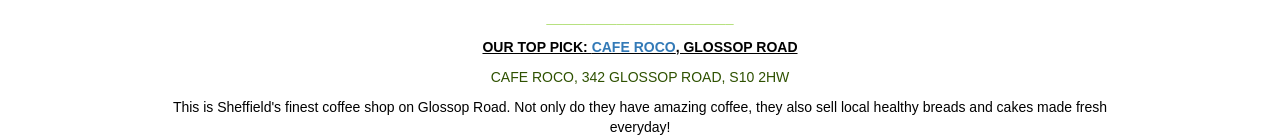
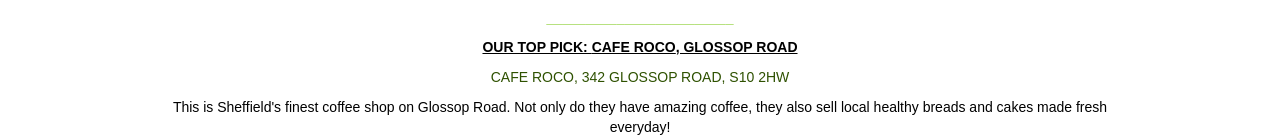
Before and after one commit to CoffeeFirst-Sheffield/CoffeeFirst-Sheffield.github.io, a plain HTML site: page index.html in a window 1280 px wide. Shown: the part 591-728 px from the top of the page. Drawn offline with nearby package versions, Linux system fonts and the light colour scheme; files that its build step writes are made by us from their sources; a web font is replaced by a local one.

Commit message:
Adjusted blue to black
Adjusted blue hyperlink to black.

```diff
--- a/index.css
+++ b/index.css
@@ -86,6 +86,9 @@ h3{
 	text-decoration: underline;
 }
 
+.headings a{
+	color:black;
+}
 .coffee1 {
 	text-align: center;
 	color: #2e5100;
```
